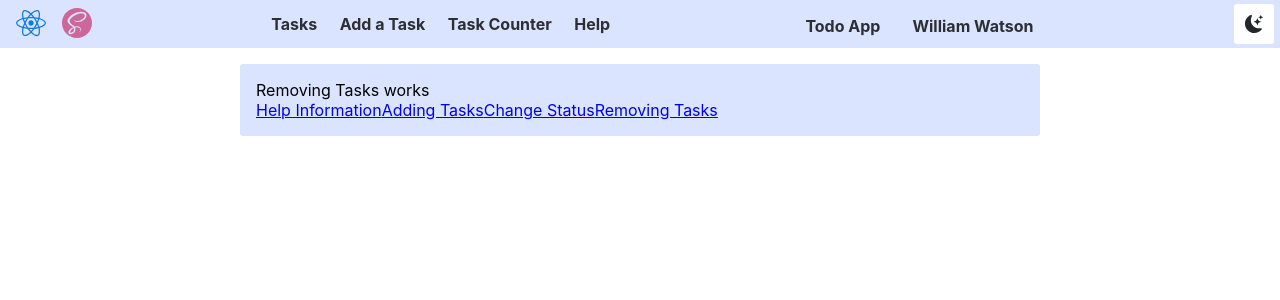
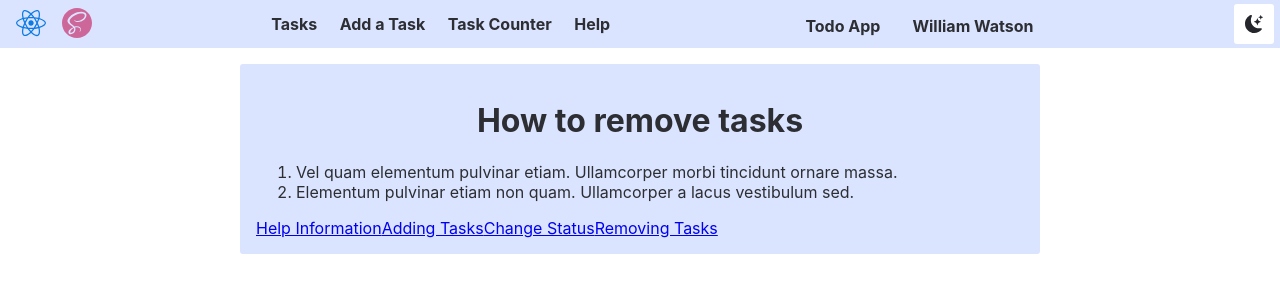
Before and after one commit to threnody5/INFO-5143-lab, a React (Create React App) app: page /help/removing-tasks in a window 1280 px wide. Shown: the top 300 px of the page. Built offline with nearby package versions, Linux system fonts and the light colour scheme.

Commit message:
added remove task information to page for user, added styling

```diff
--- a/src/pages/Help/RemovingTasks/index.jsx
+++ b/src/pages/Help/RemovingTasks/index.jsx
@@ -1,7 +1,27 @@
 /** @format */
 
+import styles from './styles.module.scss';
+import { useSelector } from 'react-redux';
+
 const RemovingTasks = () => {
-  return <div>Removing Tasks works</div>;
+  const theme = useSelector((state) => state.theme.value);
+  return (
+    <main className={styles.removeTasks}>
+      <div className={styles[theme]}>
+        <h1>How to remove tasks</h1>
+        <ol>
+          <li>
+            Vel quam elementum pulvinar etiam. Ullamcorper morbi tincidunt
+            ornare massa.
+          </li>
+          <li>
+            Elementum pulvinar etiam non quam. Ullamcorper a lacus vestibulum
+            sed.
+          </li>
+        </ol>
+      </div>
+    </main>
+  );
 };
 
 export default RemovingTasks;
--- a/src/pages/Help/RemovingTasks/styles.module.scss
+++ b/src/pages/Help/RemovingTasks/styles.module.scss
@@ -0,0 +1,21 @@
+@import './../../../styles/variables.scss';
+
+.removeTasks {
+    .dark {
+
+        h1,
+        li {
+            color: $dark-text-color;
+        }
+    }
+}
+
+.removeTasks {
+    .light {
+
+        h1,
+        li {
+            color: $light-text-color;
+        }
+    }
+}
```
